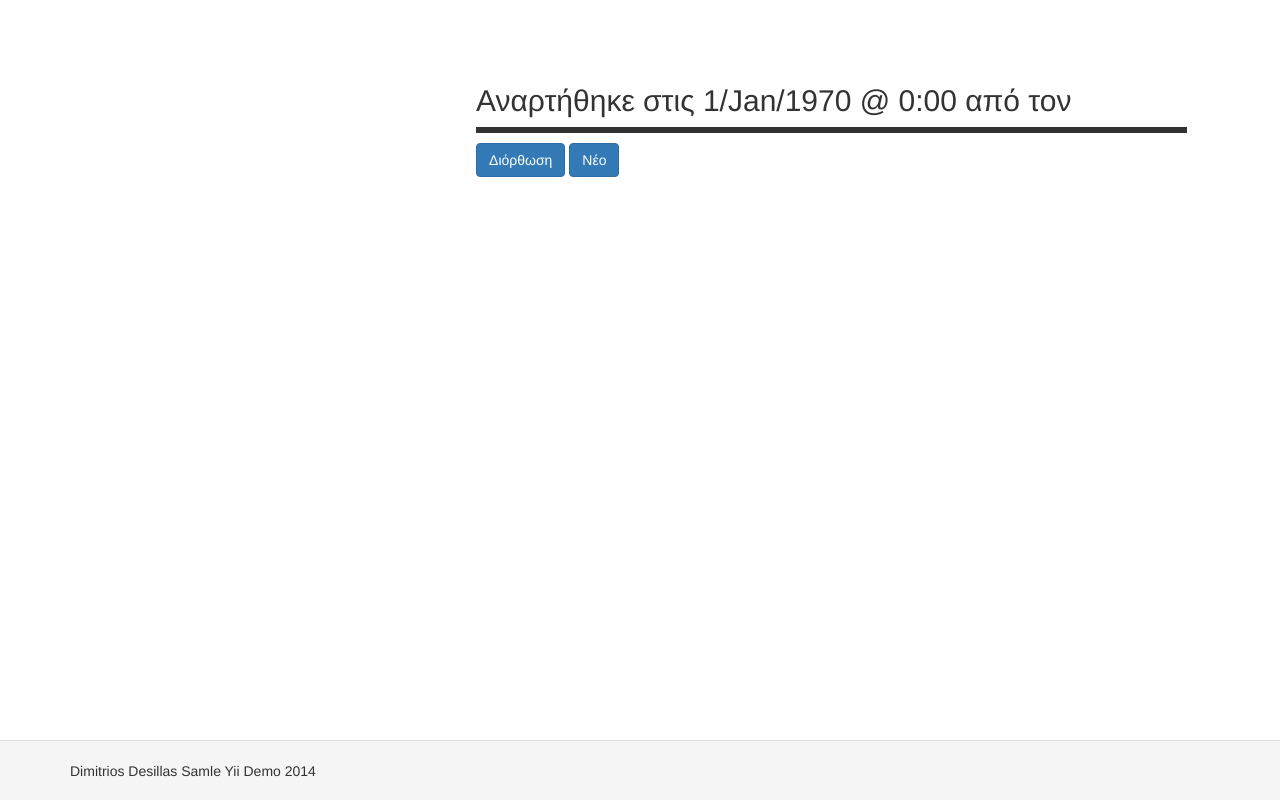
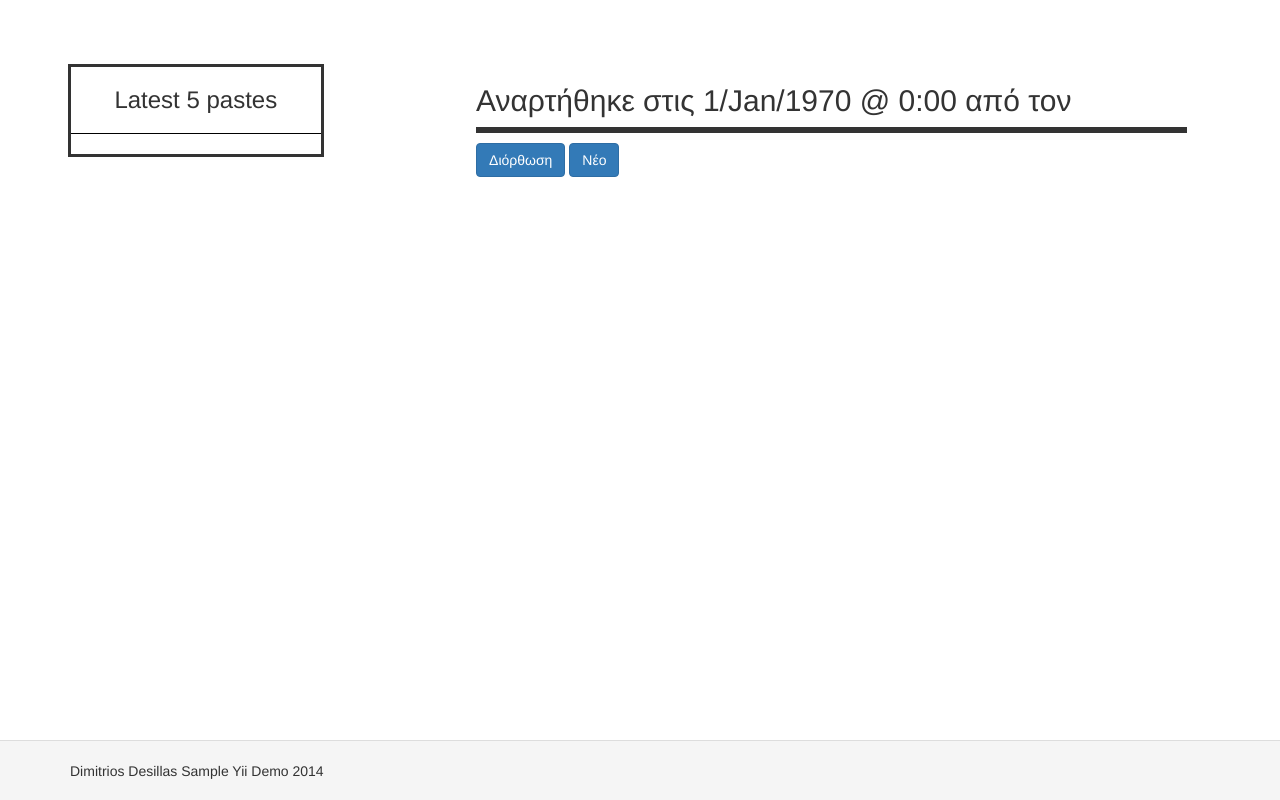
Before and after one commit to pc-magas/yiipastebin, a Yii app: template views/pastes/view.php in a window 1280 px wide. Run offline with PHP 8.4 and a stand-in for Yii, Linux system fonts and the light colour scheme; the template is opened without the code that fills it, so the values that code supplies are empty; some libraries are stand-ins or nearby versions.

Commit message:
"Fixing the template"

```diff
--- a/views/layouts/main.php
+++ b/views/layouts/main.php
@@ -23,7 +23,7 @@ AppAsset::register($this);
 <body>
 
 <?php $this->beginBody() ?>
-    <head>
+    <header>
         <?php
             NavBar::begin([
                 'brandLabel' => 'Pc_magas\' Sample Pastebin',
@@ -34,19 +34,20 @@ AppAsset::register($this);
             ]);
             NavBar::end();
         ?>
-	</head>
+	</header>
     <div class="wrap">
         <div class="container">
             <?= Breadcrumbs::widget([
                 'links' => isset($this->params['breadcrumbs']) ? $this->params['breadcrumbs'] : [],
             ]) ?>
+            <aside><h3>Latest 5 pastes</h3><hr><ul></ul></aside>
             <?= $content ?>
         </div>
     </div>
 
-    <footer class="footer">
+    <footer>
         <div class="container">
-            <p class="pull-left">Dimitrios Desillas Samle Yii Demo <?= date('Y') ?></p>
+            <p class="pull-left">Dimitrios Desillas Sample Yii Demo <?= date('Y') ?></p>
             <p class="pull-right"><?= Yii::powered() ?></p>
         </div>
     </footer>
```
